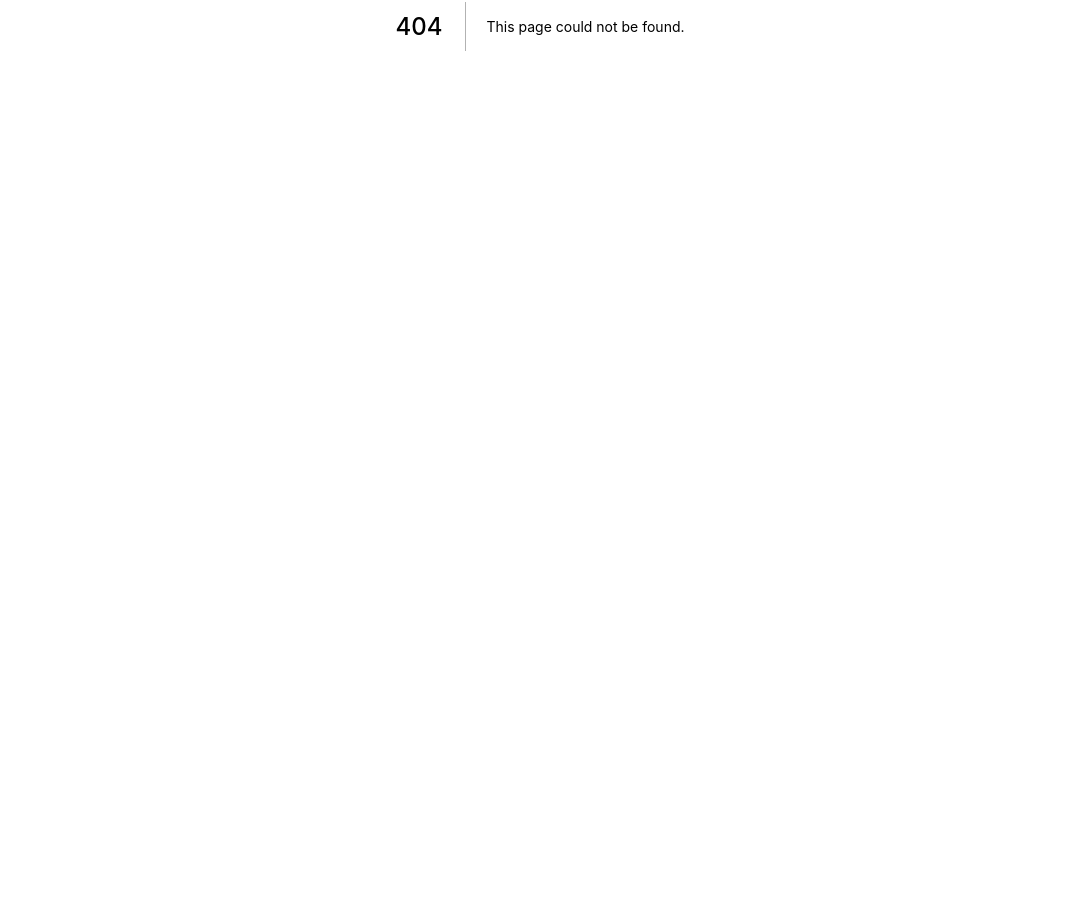
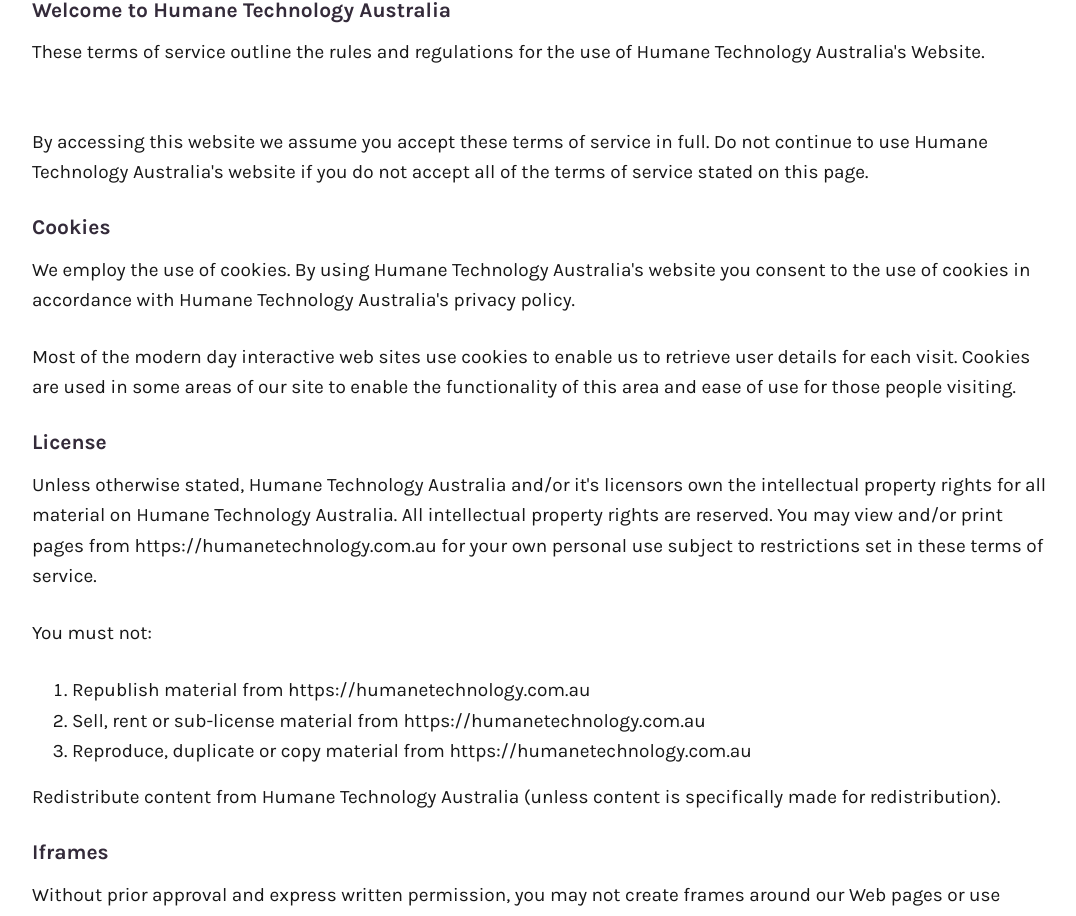
Before and after one commit to interacsean/next-utiled, a Next.js app: page /terms-of-service in a window 1280 px wide. Before the commit this address had no page. Shown: the part 374-1290 px from the top of the page, without its empty margins (100-1176 px from the left). Before the commit the page ends 800 px from the top, so only its background shows below. Built offline with nearby package versions, Linux system fonts and the light colour scheme.

Commit message:
Add terms of service

```diff
--- a/consts/ROUTE_PATHS.ts
+++ b/consts/ROUTE_PATHS.ts
@@ -5,6 +5,8 @@
 const ROUTE_PATHS = {
   ROOT: '/',
   CONTACT: '/contact',
+  PRIVACY: '/privacy-policy',
+  TERMS_OF_SERVICE: '/terms-of-service',
   NOT_FOUND: '/404',
 };
 
--- /dev/null
+++ b/pages/terms-of-service.tsx
@@ -0,0 +1,3 @@
+import TermsOfService from '../pwa/components/pages/TermsOfService/TermsOfService';
+
+export default TermsOfService;
--- a/pwa/components/layouts/MainLayout/MainLayout.module.scss
+++ b/pwa/components/layouts/MainLayout/MainLayout.module.scss
@@ -30,6 +30,16 @@ $footer-min-height: 20px;
   }
 }
 
+.hero {
+  height: 20vh;
+  max-height: 20vw;
+  background-image:
+          linear-gradient(15deg, rgba(0, 0, 0, 0.7) 25%, rgba(0, 0, 0, 0) 55%),
+          url("/images/site/pexels-edwin-josé-vega-ramos-2039634_01.jpg");
+  background-size: 130%;
+  background-position: 100% 35%;
+}
+
 .main-ctnr {
   background-color: white;
 }
--- a/pwa/components/layouts/MainLayout/MainLayout.props.tsx
+++ b/pwa/components/layouts/MainLayout/MainLayout.props.tsx
@@ -2,6 +2,7 @@ import { CompWithChildren } from '../../../../types/util/CompWithChildren';
 
 export interface MainLayoutPublicProps extends CompWithChildren {
   theme?: string;
+  hideHero?: boolean;
 }
 
 export interface MainLayoutProps extends MainLayoutPublicProps {}
--- a/pwa/components/layouts/MainLayout/MainLayout.view.tsx
+++ b/pwa/components/layouts/MainLayout/MainLayout.view.tsx
@@ -44,6 +44,9 @@ const MainLayoutView: FC<MainLayoutProps> = (props: MainLayoutProps) => {
         tagName={'main'}
         className={['flex-1 flex --col --sec-stretch', css['main-ctnr']]}
       >
+        {!props.hideHero && (
+          <Box className={[css.hero, commonCss.contentWrapper]} />
+        )}
         {props.children}
       </Box>
       <Box className={css['footer-ctnr']} flex-center flex-col>
--- a/pwa/components/modules/Footer/Footer.tsx
+++ b/pwa/components/modules/Footer/Footer.tsx
@@ -11,6 +11,8 @@ import commonCss from '../../pages/common.module.scss';
 import css from './Footer.module.scss';
 import GridCols from '../../primitives/GridCols';
 import BodySegment from '../../layouts/BodySegment';
+import Link from '../../primitives/Link/Link.view';
+import ROUTE_PATHS from '../../../../consts/ROUTE_PATHS';
 
 type FooterProps = {};
 
@@ -77,7 +79,15 @@ const Footer: FC<FooterProps> = (
           </Box>
         </BodySegment>
       </Box>
-      <T className={[css.copyright, 'align-center']} mt={3}>
+      <Box flex-pri="center" mt={3}>
+        <Box mh={1 / 2}>
+          <Link to={ROUTE_PATHS.PRIVACY}>Privacy policy</Link>
+        </Box>
+        <Box mh={1 / 2}>
+          <Link to={ROUTE_PATHS.TERMS_OF_SERVICE}>Terms of service</Link>
+        </Box>
+      </Box>
+      <T className={[css.copyright, 'align-center']} mt={1}>
         &copy; Humane Technology Australia
       </T>
     </Box>
--- a/pwa/components/pages/Home/Home.tsx
+++ b/pwa/components/pages/Home/Home.tsx
@@ -19,7 +19,7 @@ const Home: NextPage<HomePublicProps> = (
   _props: HomePublicProps,
 ) => {
   return (
-    <MainLayout>
+    <MainLayout hideHero>
       <Box className={[css.hero, commonCss.contentWrapper]} flex-col flex-pri="end">
         <Box className={[commonCss.contentInner]} pv={1} flex-col flex-pri="end" flex-sec="start">
           <T anemic className={css._blurb}>
--- /dev/null
+++ b/pwa/components/pages/TermsOfService/TermsOfService.tsx
@@ -0,0 +1,80 @@
+import React from 'react';
+import MainLayout from '../../layouts/MainLayout';
+import Box from '../../primitives/Box';
+import T, { P } from '../../primitives/Typo';
+import Link from '../../primitives/Link/Link.view';
+import ROUTE_PATHS from '../../../../consts/ROUTE_PATHS';
+import commonCss from '../common.module.scss';
+
+const TermsOfService = () => {
+  return (
+    <MainLayout>
+      <Box className={[commonCss.contentWrapper]}>
+        <Box className={[commonCss.contentInner, commonCss.section, 'formatted-content']}>
+          <T h2>Our Privacy Policy</T>
+          <T h4>Welcome to Humane Technology Australia</T>
+          <P>These terms of service outline the rules and regulations for the use of Humane Technology Australia's Website.</P> <br />
+          <P>By accessing this website we assume you accept these terms of service in full. Do not continue to use Humane Technology Australia's website
+            if you do not accept all of the terms of service stated on this page.</P>
+          <T h4>Cookies</T>
+          <P>We employ the use of cookies. By using Humane Technology Australia's website you consent to the use of cookies
+            in accordance with Humane Technology Australia's privacy policy.</P><P>Most of the modern day interactive web sites
+          use cookies to enable us to retrieve user details for each visit. Cookies are used in some areas of our site
+          to enable the functionality of this area and ease of use for those people visiting.</P>
+          <T h4>License</T>
+          <P>Unless otherwise stated, Humane Technology Australia and/or it's licensors own the intellectual property rights for
+            all material on Humane Technology Australia. All intellectual property rights are reserved. You may view and/or print
+            pages from https://humanetechnology.com.au for your own personal use subject to restrictions set in these terms of service.</P>
+          <P>You must not:</P>
+          <ol>
+            <T tagName="li" content>Republish material from https://humanetechnology.com.au</T>
+            <T tagName="li" content>Sell, rent or sub-license material from https://humanetechnology.com.au</T>
+            <T tagName="li" content>Reproduce, duplicate or copy material from https://humanetechnology.com.au</T>
+          </ol>
+          <P>Redistribute content from Humane Technology Australia (unless content is specifically made for redistribution).</P>
+          <T h4>Iframes</T>
+          <P>Without prior approval and express written permission, you may not create frames around our Web pages or
+            use other techniques that alter in any way the visual presentation or appearance of our Web site.</P>
+          <T h4>Reservation of Rights</T>
+          <P>We reserve the right at any time and in its sole discretion to request that you remove all links or any particular
+            link to our Web site. You agree to immediately remove all links to our Web site upon such request. We also
+            reserve the right to amend these terms of service and its linking policy at any time. By continuing
+            to link to our Web site, you agree to be bound to and abide by these linking terms of service.</P>
+          <T h4>Removal of links from our website</T>
+          <P>If you find any link on our Web site or any linked web site objectionable for any reason, you may contact
+            us about this. We will consider requests to remove links but will have no obligation to do so or to respond
+            directly to you.</P>
+          <P>Whilst we endeavour to ensure that the information on this website is correct, we do not warrant its completeness
+            or accuracy; nor do we commit to ensuring that the website remains available or that the material on the
+            website is kept up to date.</P>
+          <T h4>Content Liability</T>
+          <P>We shall have no responsibility or liability for any content appearing on your Web site. You agree to indemnify
+            and defend us against all claims arising out of or based upon your Website. No link(s) may appear on any
+            page on your Web site or within any context containing content or materials that may be interpreted as
+            libelous, obscene or criminal, or which infringes, otherwise violates, or advocates the infringement or
+            other violation of, any third party rights.</P>
+          <T h4>Disclaimer</T>
+          <P>To the maximum extent permitted by applicable law, we exclude all representations, warranties and conditions relating to our website and the use of this website (including, without limitation, any warranties implied by law in respect of satisfactory quality, fitness for purpose and/or the use of reasonable care and skill). Nothing in this disclaimer will:</P>
+          <ol>
+            <T tagName="li" content>limit or exclude our or your liability for death or personal injury resulting from negligence;</T>
+            <T tagName="li" content>limit or exclude our or your liability for fraud or fraudulent misrepresentation;</T>
+            <T tagName="li" content>limit any of our or your liabilities in any way that is not permitted under applicable law; or</T>
+            <T tagName="li" content>exclude any of our or your liabilities that may not be excluded under applicable law.</T>
+          </ol>
+          <P>The limitations and exclusions of liability set out in this Section and elsewhere in this disclaimer: (a)
+            are subject to the preceding paragraph; and (b) govern all liabilities arising under the disclaimer or
+            in relation to the subject matter of this disclaimer, including liabilities arising in contract, in tort
+            (including negligence) and for breach of statutory duty.</P>
+          <P>To the extent that the website and the information and services on the website are provided free of charge,
+            we will not be liable for any loss or damage of any nature.</P>
+          <T h4>Credit & Contact Information</T>
+          <P>This Terms of service page was created at <a
+                                                          href="https://privacygenerator.net">privacygenerator.net</a>. If you have
+            any queries regarding any of our terms, please <Link to={ROUTE_PATHS.CONTACT}>contact us</Link>.</P>
+        </Box>
+      </Box>
+    </MainLayout>
+  );
+};
+
+export default TermsOfService;
--- a/pwa/theme/_reset.sass
+++ b/pwa/theme/_reset.sass
@@ -3,7 +3,7 @@
 html,
 body,
 p,
-ol,
+//ol,
 li,
 dl,
 dt,
```
Also changed, not shown: pwa/components/pages/Contact/Contact.module.scss (+0 -10 lines), pwa/components/pages/PrivacyPolicy/PrivacyPolicy.tsx (+2 -8 lines).
